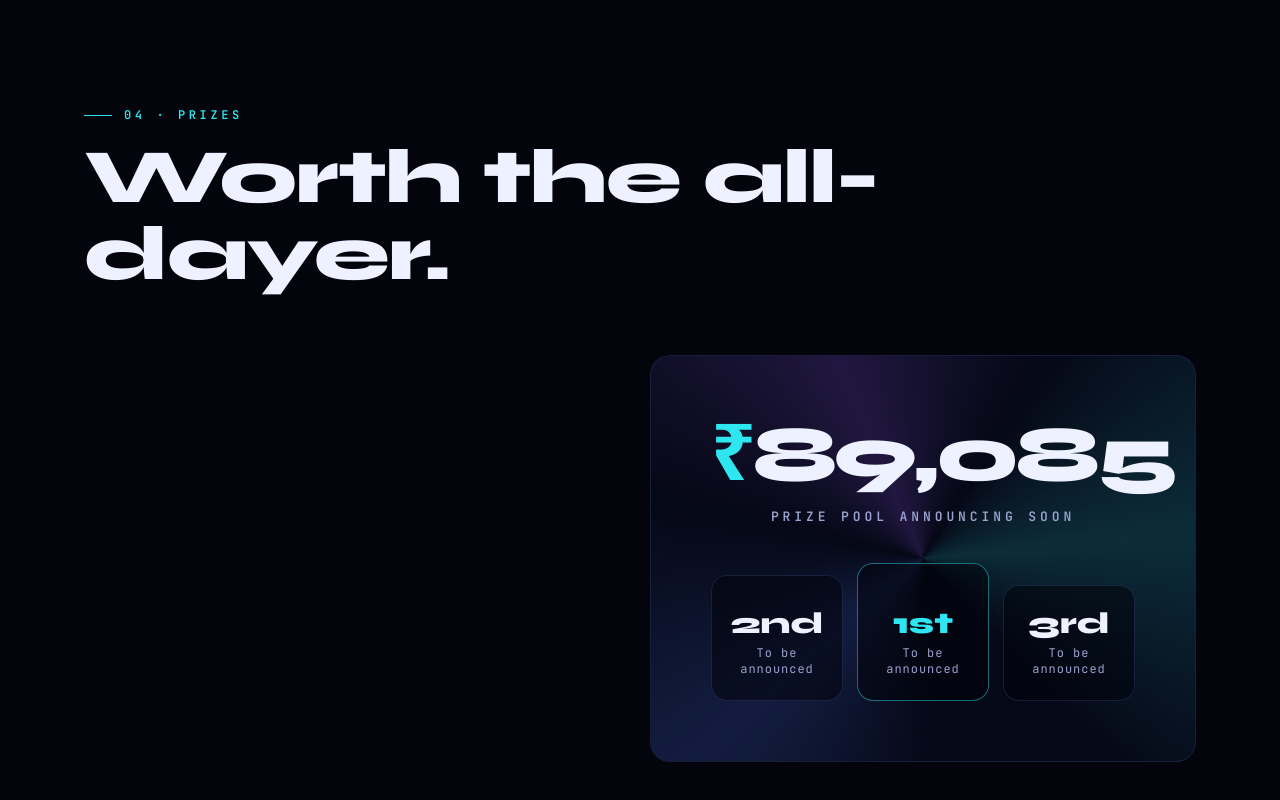
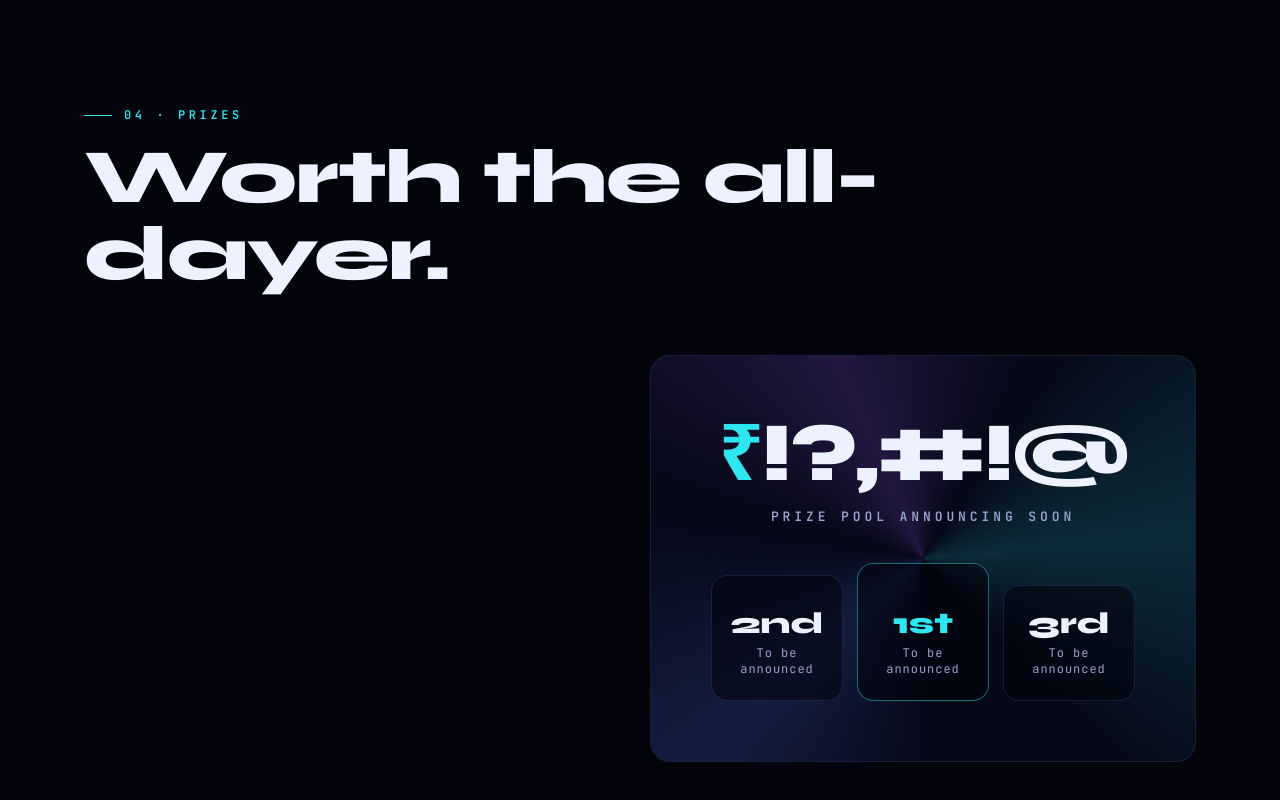
Before and after one commit to gajanand27-05/hackanova-2026, a React (Vite) app: page / in a window 1280 px wide. Shown: the part 5152-5952 px from the top of the page. Built offline with nearby package versions, Linux system fonts and the light colour scheme.

Commit message:
Prize placeholder flickers symbols, never a believable amount

```diff
--- a/src/sections/Prizes.jsx
+++ b/src/sections/Prizes.jsx
@@ -7,14 +7,15 @@ import { bus } from '../scene/bus.js'
 const ORDER = [2, 1, 3]
 const NAME = { 1: '1st', 2: '2nd', 3: '3rd' }
 
-// "₹??,???" flickers to random digits now and then until the pool is announced.
+// "₹??,???" glitches to random symbols now and then until the pool is announced.
 function usePoolFlicker(active) {
   const [txt, setTxt] = useState('??,???')
   useEffect(() => {
     if (!active || !motionAllowed()) return
     let t
     const id = setInterval(() => {
-      let s = ''; for (let i = 0; i < 5; i++) s += (Math.random() * 10) | 0
+      // symbols, never digits: a screenshot must not show a believable (fake) prize amount
+      const G = '#%&*@$!?'; let s = ''; for (let i = 0; i < 5; i++) s += G[(Math.random() * G.length) | 0]
       setTxt(s.slice(0, 2) + ',' + s.slice(2)); t = setTimeout(() => setTxt('??,???'), 260)
     }, 2200)
     return () => { clearInterval(id); clearTimeout(t) }
```
